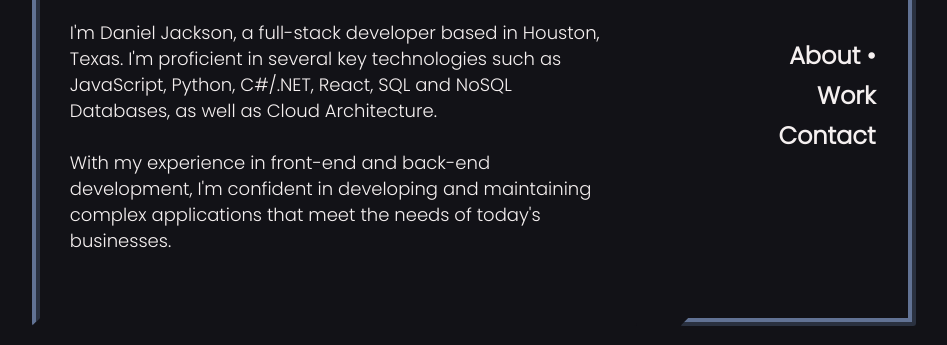
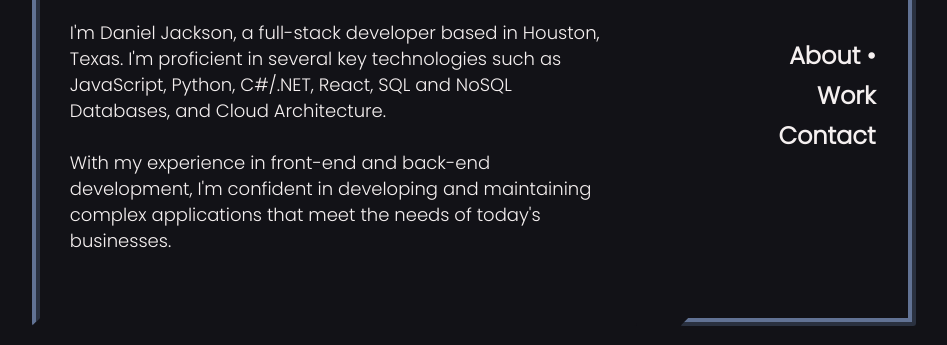
Before and after one commit to daniel-jacks/daniel-jacks-portfolio, a plain HTML site: page index.html in a window 1280 px wide. Shown: the part 314-659 px from the top of the page, without its empty margins (166-1113 px from the left). Drawn offline with Linux system fonts and the light colour scheme.

Commit message:
Quick update to index.html

```diff
--- a/index.html
+++ b/index.html
@@ -44,7 +44,7 @@
                         Welcome.
                     </h3>
                     <p id="main-page-about-intro">
-                        I'm Daniel Jackson, a full-stack developer based in Houston, Texas. I'm proficient in several key technologies such as JavaScript, Python, C#/.NET, React, SQL and NoSQL Databases, as well as Cloud Architecture.
+                        I'm Daniel Jackson, a full-stack developer based in Houston, Texas. I'm proficient in several key technologies such as JavaScript, Python, C#/.NET, React, SQL and NoSQL Databases, and Cloud Architecture.
                         <br />
                         <br />
                         With my experience in front-end and back-end development, I'm confident in developing and maintaining complex applications that meet the needs of today's businesses.
```
